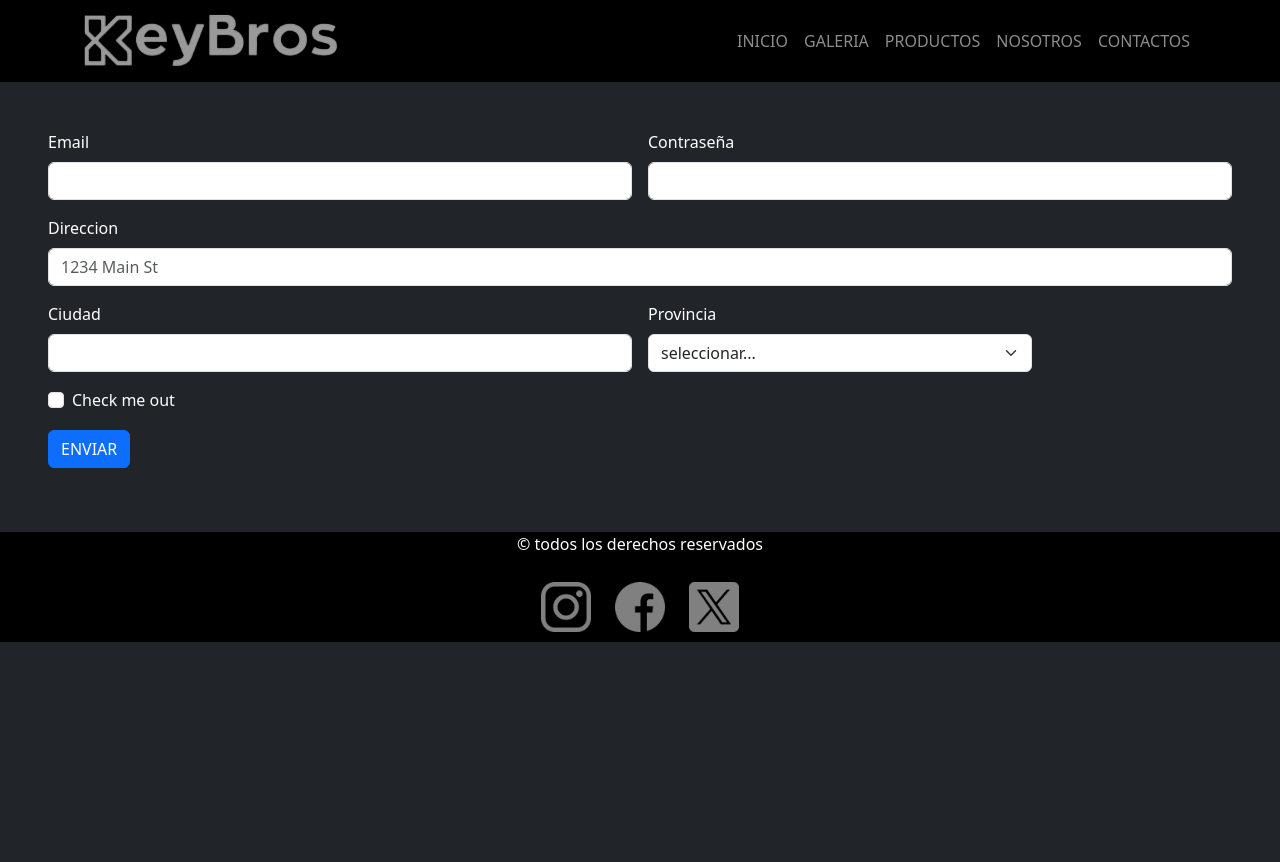
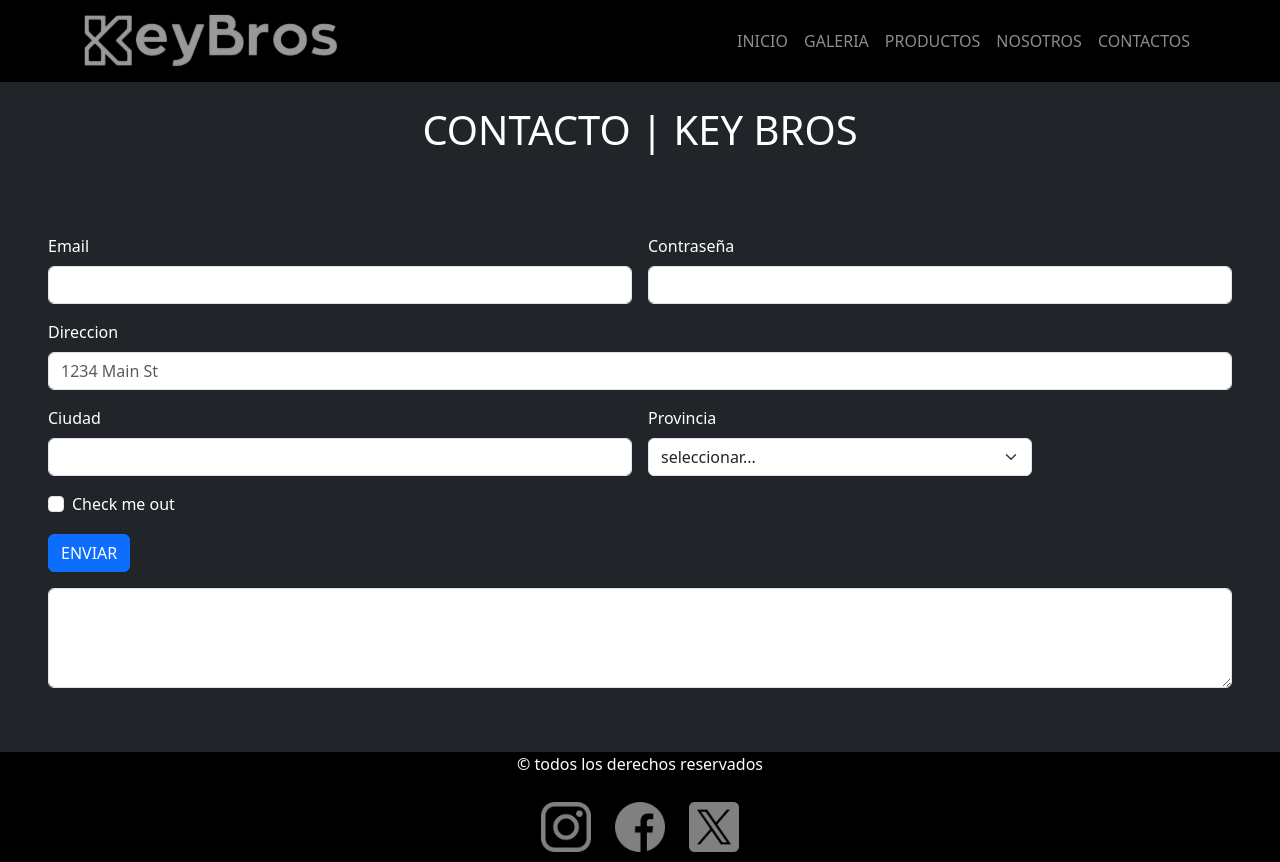
Before and after one commit to ignaciorumbocs/PreEntrega2-Rumbo, a plain HTML site: page pages/contacto.html in a window 1280 px wide. Before the commit the page ends 800 px from the top, so only its background shows below. Drawn offline with nearby package versions, Linux system fonts and the light colour scheme.

Commit message:
Le puse a todos los html su correspondiente h1

```diff
--- a/pages/contacto.html
+++ b/pages/contacto.html
@@ -37,6 +37,7 @@
       </div>
     </div>
   </nav>
+  <h1 class="text-center p-4"> CONTACTO | KEY BROS</h1>
   <form class="row g-3 p-5" >
     <div class="col-md-6">
       <label for="inputEmail4" class="form-label">Email</label>
@@ -73,6 +74,11 @@
     <div class="col-12">
       <button type="submit" class="btn btn-primary">ENVIAR</button>
     </div>
+
+    <div class="form-floating">
+      <textarea class="form-control" placeholder="Leave a comment here" id="floatingTextarea2" style="height: 100px"></textarea>
+      <label for="floatingTextarea2">Comments</label>
+    </div>
   </form>
 
   <footer class="footer bg-black">
```
Also changed, not shown: pages/galeria.html (+1 -0 lines), pages/nosotros.html (+1 -0 lines), pages/productos.html (+1 -1 lines), README.md (added).
